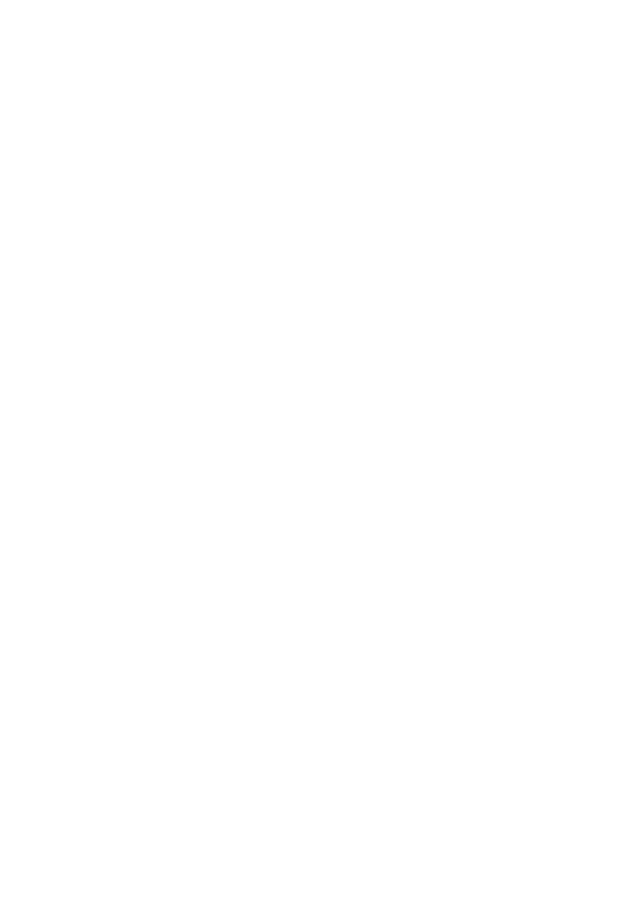
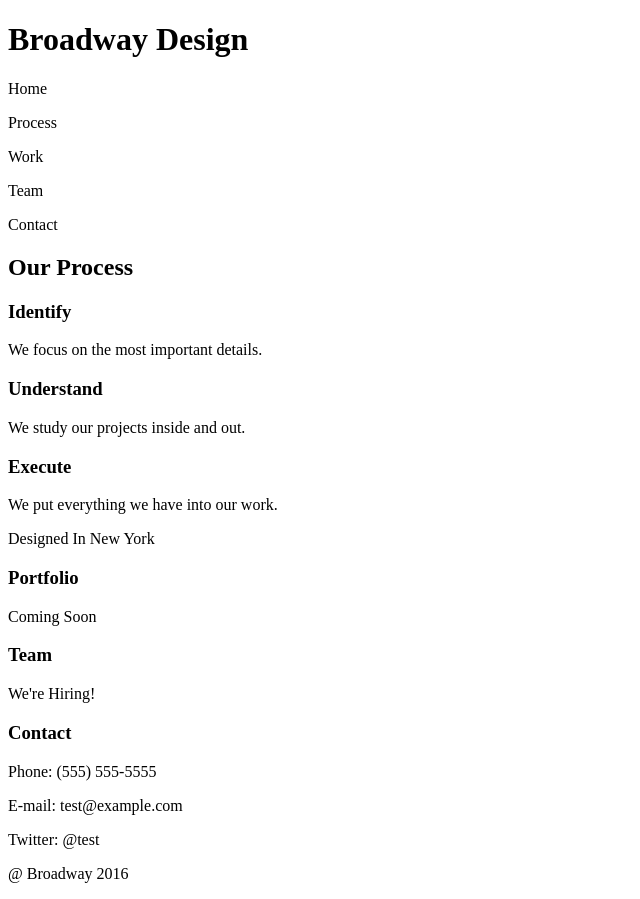
Before and after one commit to micaanbu/broadway, a plain HTML site: page index.html in a window 1280 px wide. Shown: the whole page, without its empty margins (0-640 px from the left). Before the commit the page ends 800 px from the top, so only its background shows below. Drawn offline with Linux system fonts and the light colour scheme.

Commit message:
Add text to html

```diff
--- a/index.html
+++ b/index.html
@@ -6,5 +6,55 @@
   </head>
   <body>
 
+    <h1>
+      Broadway Design
+    </h1>
+
+    <p>Home</p>
+    <p>Process</p>
+    <p>Work</p>
+    <p>Team</p>
+    <p>Contact</p>
+
+    <h2>Our Process</h2>
+
+    <!-- add image here -->
+
+    <h3>Identify</h3>
+
+    <p>We focus on the most important details.</p>
+
+    <!--  add image here -->
+
+    <h3>Understand</h3>
+
+    <p>We study our projects inside and out.</p>
+
+    <!-- add image here -->
+
+    <h3>Execute</h3>
+
+    <p>We put everything we have into our work.</p>
+
+    <p>Designed In New York</p>
+
+    <h3>Portfolio</h3>
+
+    <p>Coming Soon</p>
+
+    <h3>Team</h3>
+
+    <p> We're Hiring!</p>
+
+    <h3>Contact</h3>
+
+    <p>Phone: (555) 555-5555</p>
+
+    <p>E-mail: test@example.com</p>
+
+    <p>Twitter: @test</p>
+
+    <p>@ Broadway 2016</p> <!-- add links to this line -->
+
   </body>
 </html>
```
